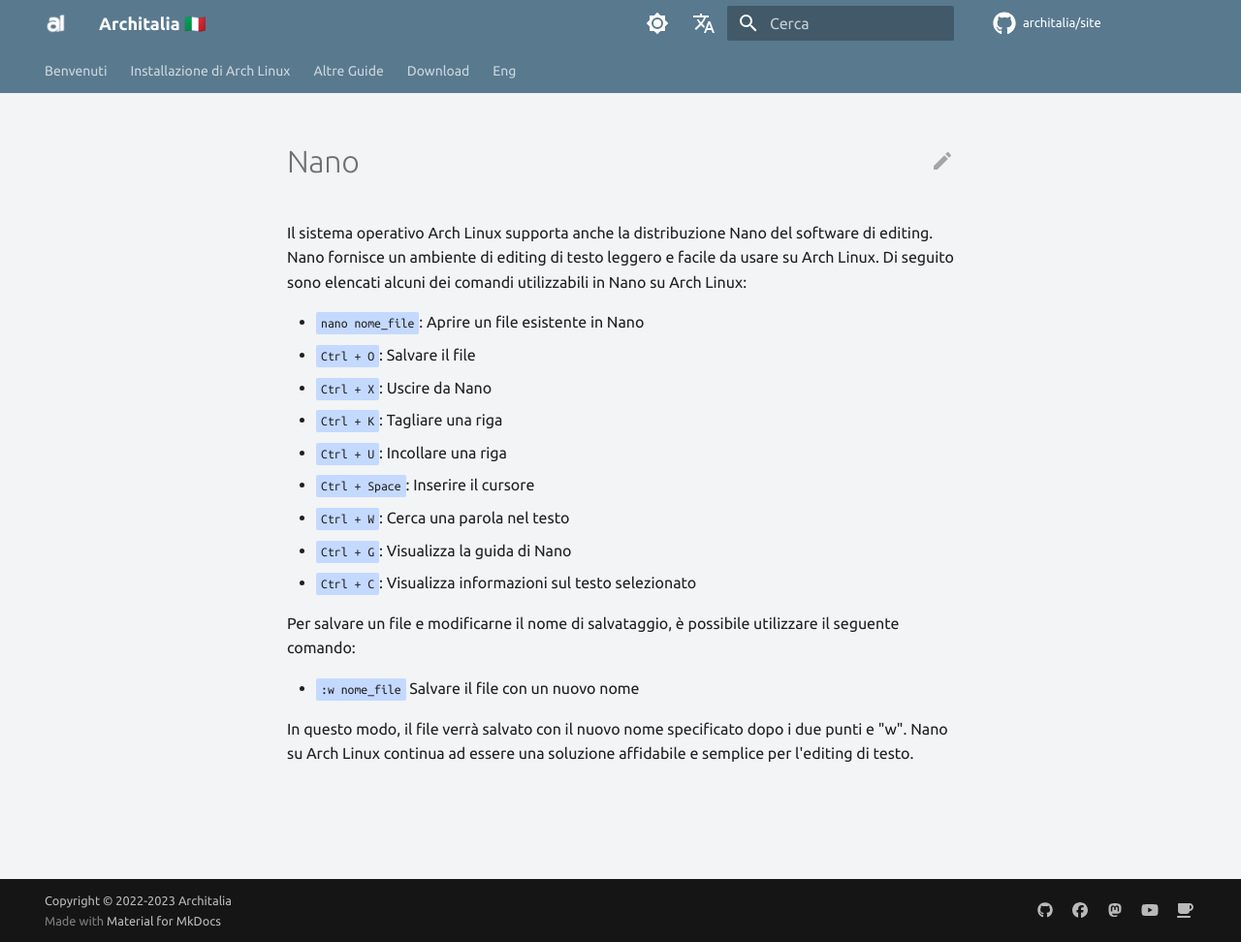
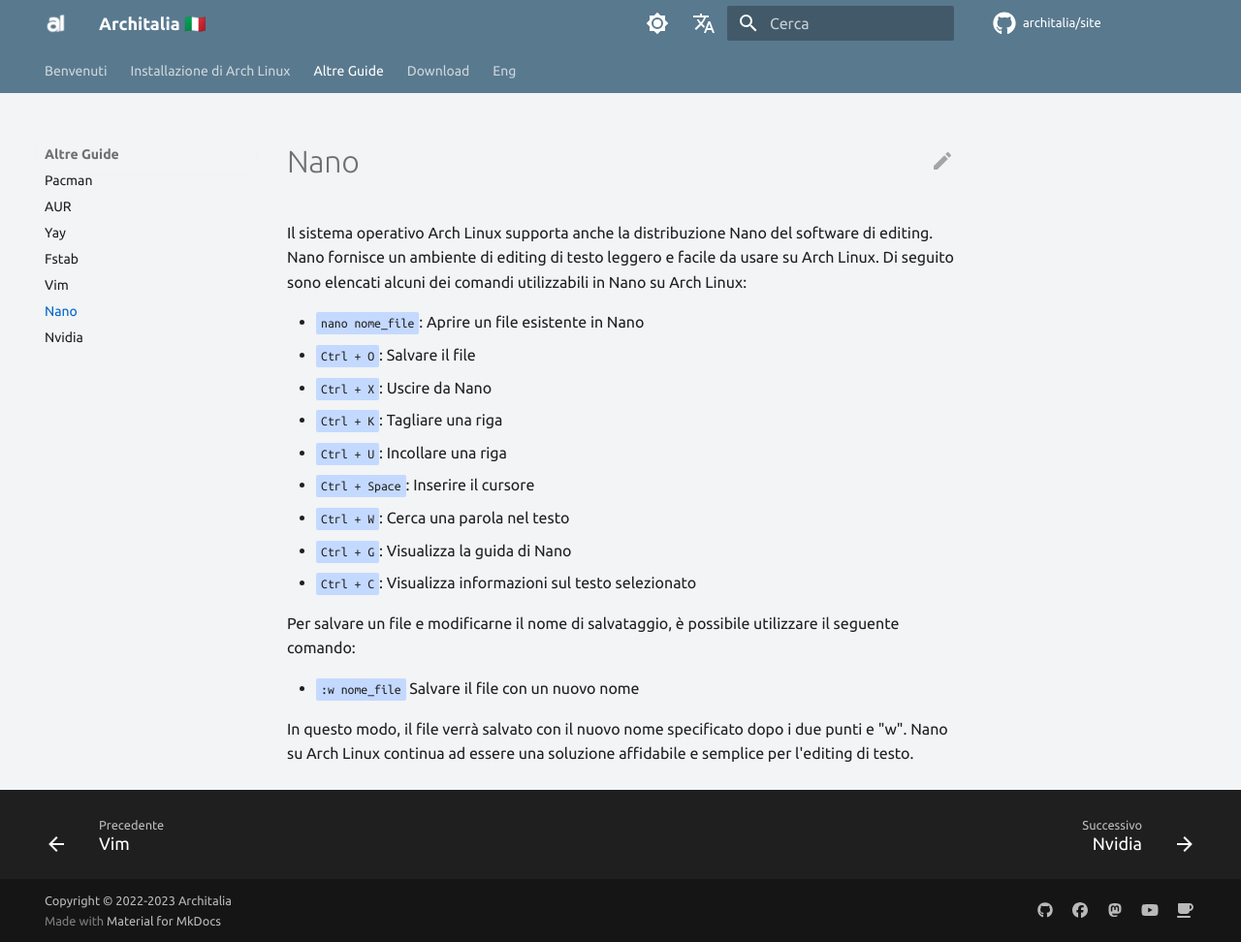
Before and after one commit to ArchItalia/site, an MkDocs documentation site: the page built from docs/Altre-Guide/nano.md, in a window 1280 px wide and 972 px high. Shown: the whole window at 97% size. Built offline with MkDocs 1.6.1 and Material for MkDocs 9.7.7, drawn with Linux system fonts in a browser that asks for light colours; comment, search, counter and statistics services are not loaded; the version menu is left out.

Commit message:
Update mkdocs.yml

```diff
--- a/mkdocs.yml
+++ b/mkdocs.yml
@@ -15,6 +15,7 @@
         - 'Yay': 'Altre-Guide/yay.md'
         - 'Fstab': 'Altre-Guide/fstab.md'
         - 'Vim': 'Altre-Guide/vim.md'
+        - 'Nano': 'Altre-Guide/nano.md'
         - 'Nvidia': 'Altre-Guide/nvidia.md'
   - 'Download': Download/live.md
   - 'Eng':
```
